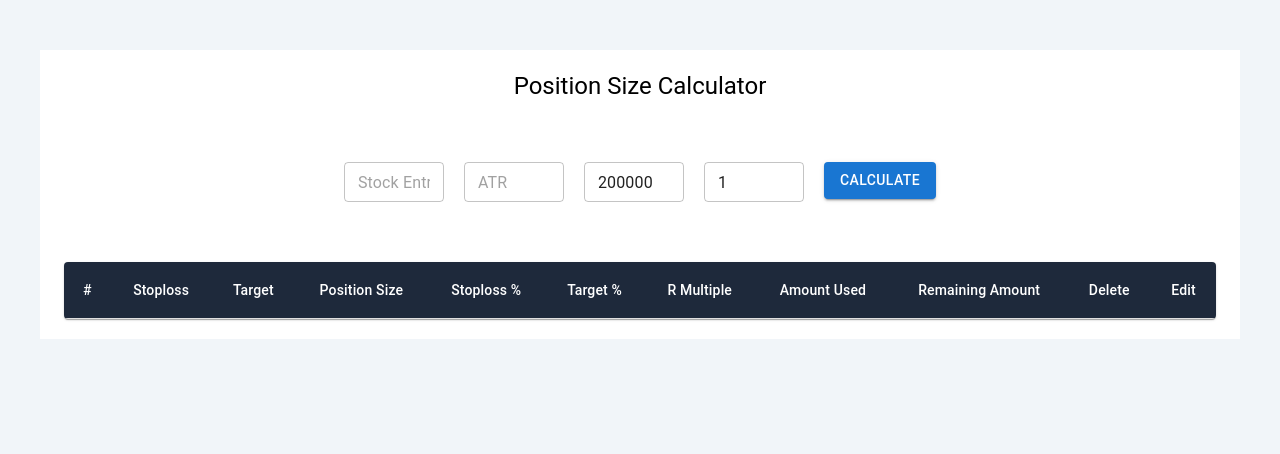
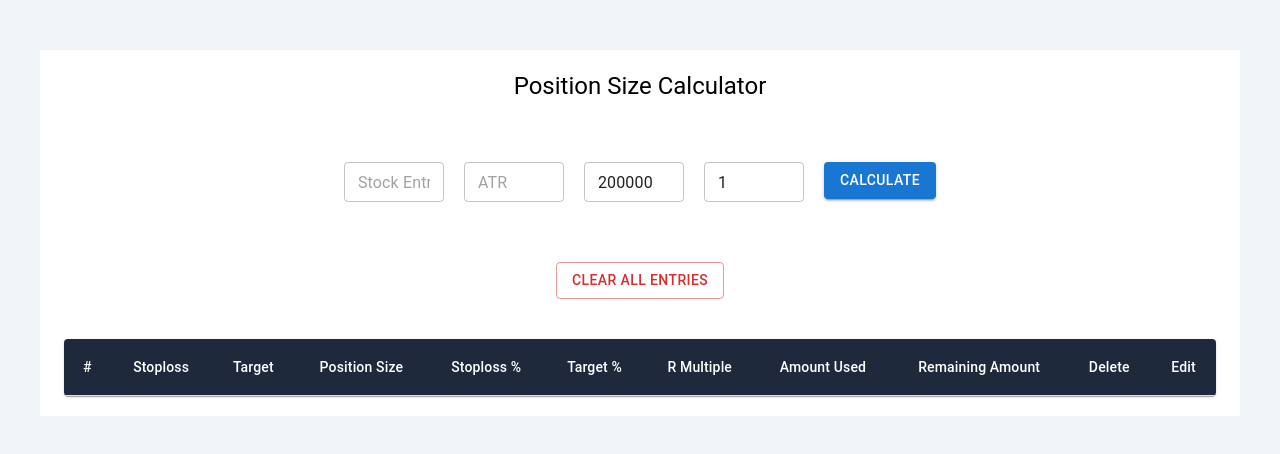
Before and after one commit to Ajinkya6898/position-size-calculator, a React (Create React App) app: page / in a window 1280 px wide. Shown: the top 454 px of the page. Built offline with nearby package versions, Linux system fonts and the light colour scheme.

Commit message:
added clear all button

```diff
--- a/src/components/StockTradingApp.jsx
+++ b/src/components/StockTradingApp.jsx
@@ -1,11 +1,16 @@
 // StockTradingApp.jsx
 import React, { useState, useEffect } from "react";
-import { Container, Typography, Box } from "@mui/material";
+import { Container, Typography, Box, Button } from "@mui/material";
 import StockForm from "./StockForm";
 import BasicTable from "./BasicTabel";
 
 const StockTradingApp = () => {
   const [stocks, setStocks] = useState([]);
+
+  const clearAllEntries = () => {
+    setStocks([]);
+    localStorage.removeItem("stocks");
+  };
 
   const addStock = (stock) => {
     localStorage.setItem("stocks", JSON.stringify([...stocks, stock]));
@@ -27,6 +32,11 @@ const StockTradingApp = () => {
       <Box py="20px" textAlign="center">
         <StockForm addStock={addStock} />
       </Box>
+      <Box textAlign="center" py="20px">
+        <Button variant="outlined" color="error" onClick={clearAllEntries}>
+          Clear All Entries
+        </Button>
+      </Box>
       <Box margin="auto" py="20px">
         <BasicTable stocks={stocks} />
       </Box>
```
